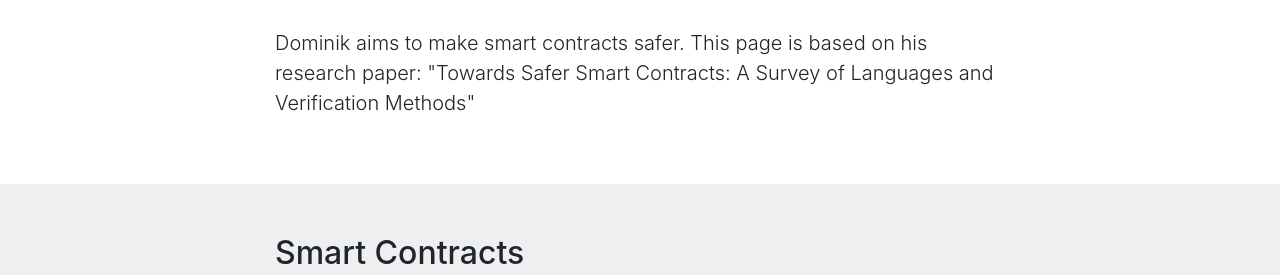
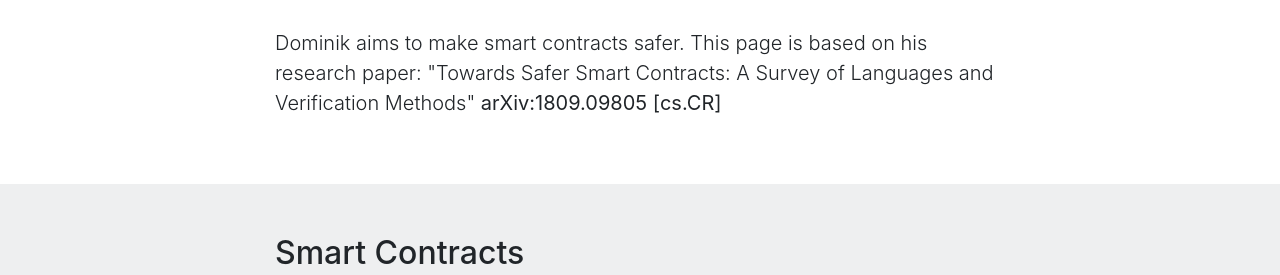
Before and after one commit to cottand/SmartContractsWebDev, a plain HTML site: page verification.html in a window 1280 px wide. Shown: the part 546-821 px from the top of the page. Drawn offline with Linux system fonts and the light colour scheme.

Commit message:
work in progress

```diff
--- a/verification.html
+++ b/verification.html
@@ -84,6 +84,7 @@
                     <p class="lead">Dominik aims to make smart contracts safer. This page is based on his research
                         paper:
                         "Towards Safer Smart Contracts: A Survey of Languages and Verification Methods"
+                        <b>arXiv:1809.09805 [cs.CR]</b>
                     </p>
 
                 </div>
```
